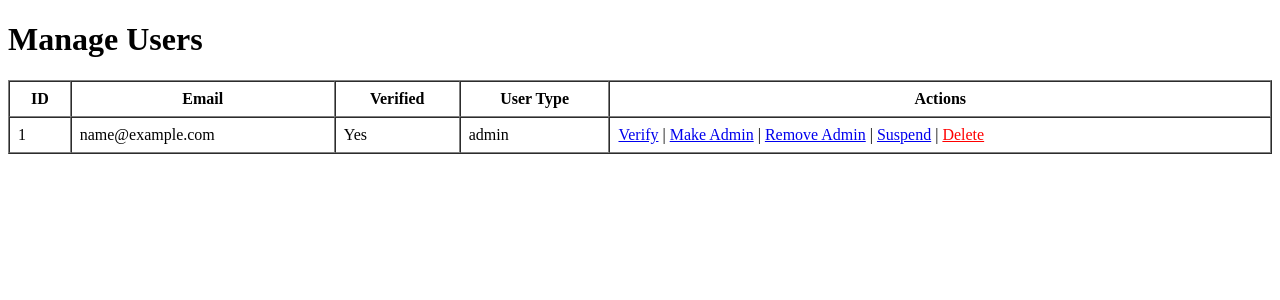
After one commit to isackj07/MMUInsight, a Flask app: page /admin/users in a window 1280 px wide. The commit adds this page. Shown: the top 300 px of the page. Run offline with Flask 3, Linux system fonts and the light colour scheme; the visitor is signed in with stand-in values (Sample User, id 1); tables that the repository leaves empty hold one stand-in row (values such as "Sample post").

Commit message:
fix: resolved template path issue for admin users page

```diff
--- a/auth/routes.py
+++ b/auth/routes.py
@@ -31,7 +31,7 @@ def admin_dashboard():
 @auth_bp.route("/admin/users")
 @admin_required
 def admin_users():
-    users = User.query.order_by(User.id).all()
+    users = User.query.all()
     return render_template("admin_users.html", users=users)
 
 
@@ -60,3 +60,5 @@ def admin_delete_user(user_id):
     db.session.delete(user)
     db.session.commit()
     return redirect(url_for("auth.admin_users"))
+
+    user_type = user.user_type
--- /dev/null
+++ b/templates/admin_users.html
@@ -0,0 +1,35 @@
+<!DOCTYPE html>
+<html>
+    <h1>Manage Users</h1>
+
+<table border="1" cellpadding="8" cellspacing="0" style="margin-top: 20px; width: 100%;">
+    <thead>
+        <tr>
+            <th>ID</th>
+            <th>Email</th>
+            <th>Verified</th>
+            <th>User Type</th>
+            <th>Actions</th>
+        </tr>
+    </thead>
+
+    <tbody>
+        {% for u in users %}
+        <tr>
+            <td>{{ u.id }}</td>
+            <td>{{ u.email }}</td>
+            <td>{{ "Yes" if u.is_verified else "No" }}</td>
+            <td>{{ u.user_type }}</td>
+
+            <td>
+                <a href="/admin/user/{{ u.id }}/verify">Verify</a> |
+                <a href="/admin/user/{{ u.id }}/make-admin">Make Admin</a> |
+                <a href="/admin/user/{{ u.id }}/remove-admin">Remove Admin</a> |
+                <a href="/admin/user/{{ u.id }}/suspend">Suspend</a> |
+                <a href="/admin/user/{{ u.id }}/delete" style="color:red;">Delete</a>
+            </td>
+        </tr>
+        {% endfor %}
+    </tbody>
+</table>
+</html>
```
Also changed, not shown: templates/admin_dashboard.html (+12 -0 lines).
